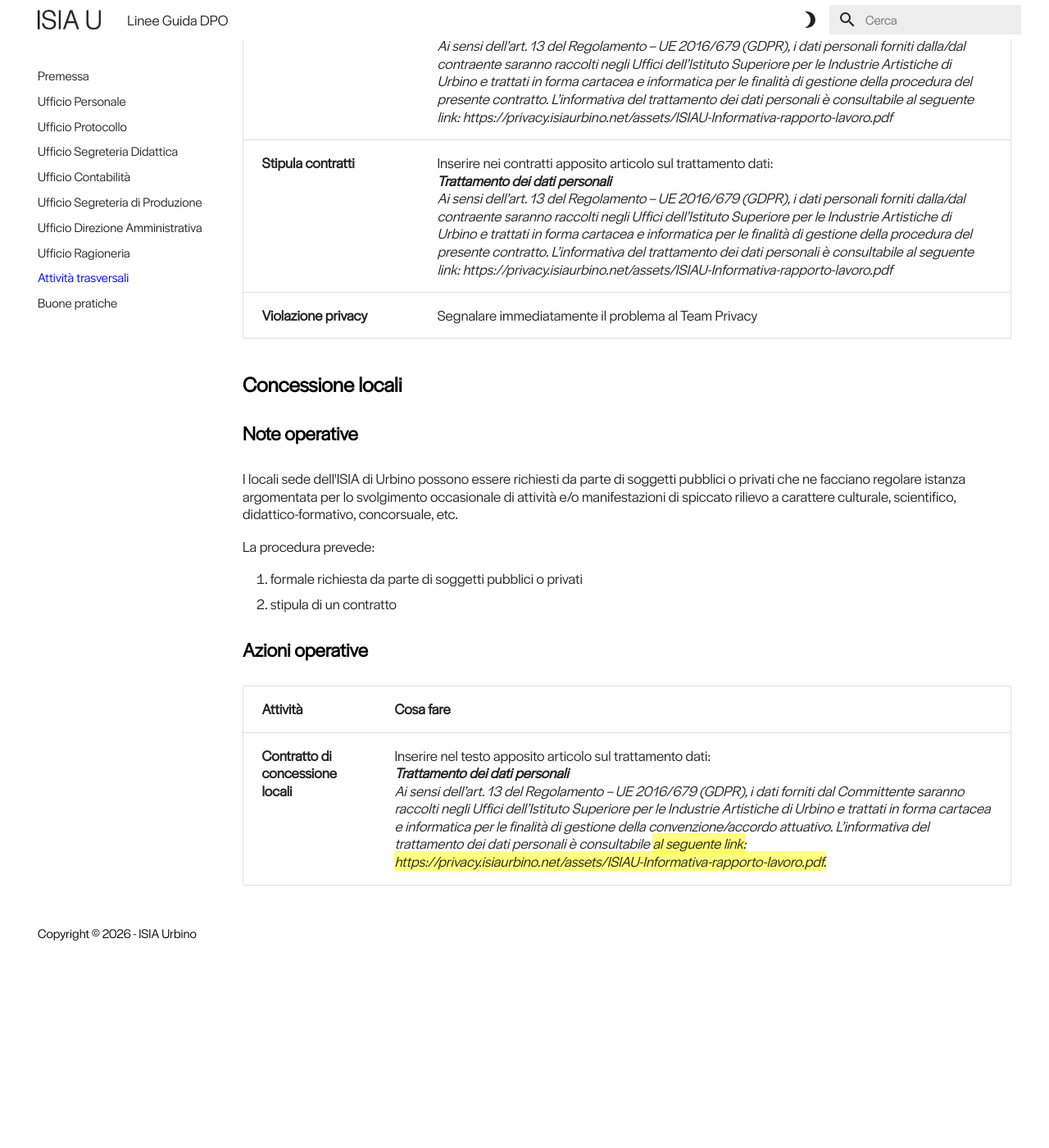
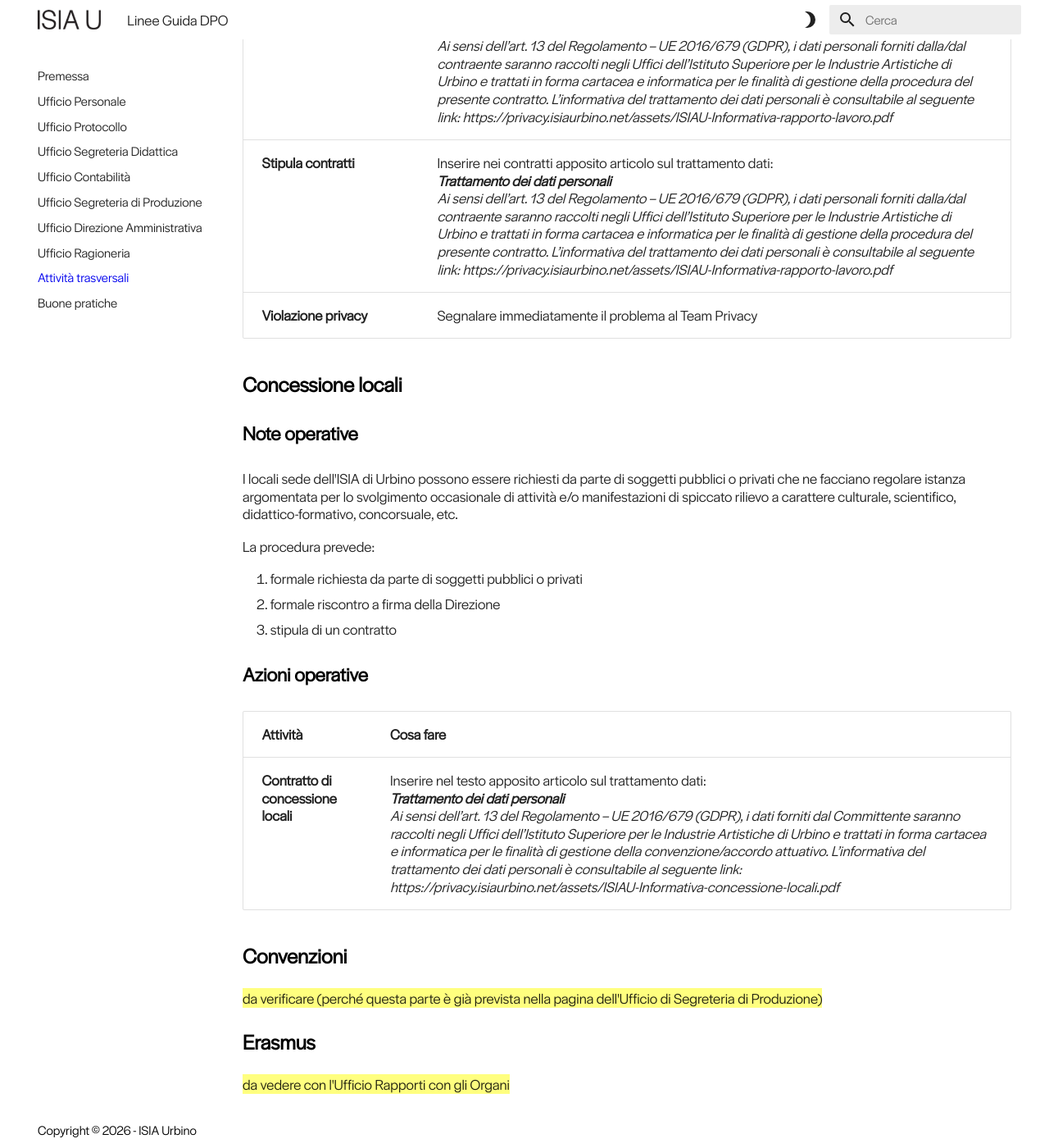
Before and after one commit to ISIA-Urbino/Linee-Guida-DPO, an MkDocs documentation site: the page built from docs/09-trasversali.md, in a window 1280 px wide and 1400 px high, scrolled down 1389 px. Shown: the whole window at 82% size. Built offline with MkDocs 1.6.1 and Material for MkDocs 9.7.7, drawn with Linux system fonts in a browser that asks for light colours; before the commit the page ends 2549 px from its top, so only the background shows below that; some of the changed text lies outside the part shown.

Commit message:
Modifiche ufficio di produzione e attività trasversali

```diff
--- a/docs/09-trasversali.md
+++ b/docs/09-trasversali.md
@@ -7,11 +7,10 @@
 
 ### Attività trasversali
 
+- Conto terzi
+- Concessione locali
+- Convenzioni
 - Procedura Erasmus
-- Conto terzi
-- Convenzioni
-- Concessione locali
-
 
 
 #### Conto terzi
@@ -48,10 +47,19 @@
 La procedura prevede:
 
 1. formale richiesta da parte di soggetti pubblici o privati
-2. stipula di un contratto
+2. formale riscontro a firma della Direzione
+3. stipula di un contratto
 
 ##### Azioni operative
 
 | Attività      | Cosa fare                          |
 | :----------   | :----------------------------------- |
-| **Contratto di concessione locali** | Inserire nel testo apposito articolo sul trattamento dati: <br/><em>**Trattamento dei dati personali**<br/> Ai sensi dell’art. 13 del Regolamento – UE 2016/679 (GDPR), i dati forniti dal Committente saranno raccolti negli Uffici dell’Istituto Superiore per le Industrie Artistiche di Urbino e trattati in forma cartacea e informatica per le finalità di gestione della convenzione/accordo attuativo. L’informativa del trattamento dei dati personali è consultabile ==al seguente link: https://privacy.isiaurbino.net/assets/ISIAU-Informativa-rapporto-lavoro.pdf.==</em> |
+| **Contratto di concessione locali** | Inserire nel testo apposito articolo sul trattamento dati: <br/><em>**Trattamento dei dati personali**<br/> Ai sensi dell’art. 13 del Regolamento – UE 2016/679 (GDPR), i dati forniti dal Committente saranno raccolti negli Uffici dell’Istituto Superiore per le Industrie Artistiche di Urbino e trattati in forma cartacea e informatica per le finalità di gestione della convenzione/accordo attuativo. L’informativa del trattamento dei dati personali è consultabile al seguente link: https://privacy.isiaurbino.net/assets/ISIAU-Informativa-concessione-locali.pdf</em> |
+
+#### Convenzioni
+
+==da verificare (perché questa parte è già prevista nella pagina dell'Ufficio di Segreteria di Produzione)==
+
+#### Erasmus
+
+==da vedere con l'Ufficio Rapporti con gli Organi==
```
Also changed, not shown: docs/06-ufficiosegreteriaproduzione.md (+5 -0 lines).
